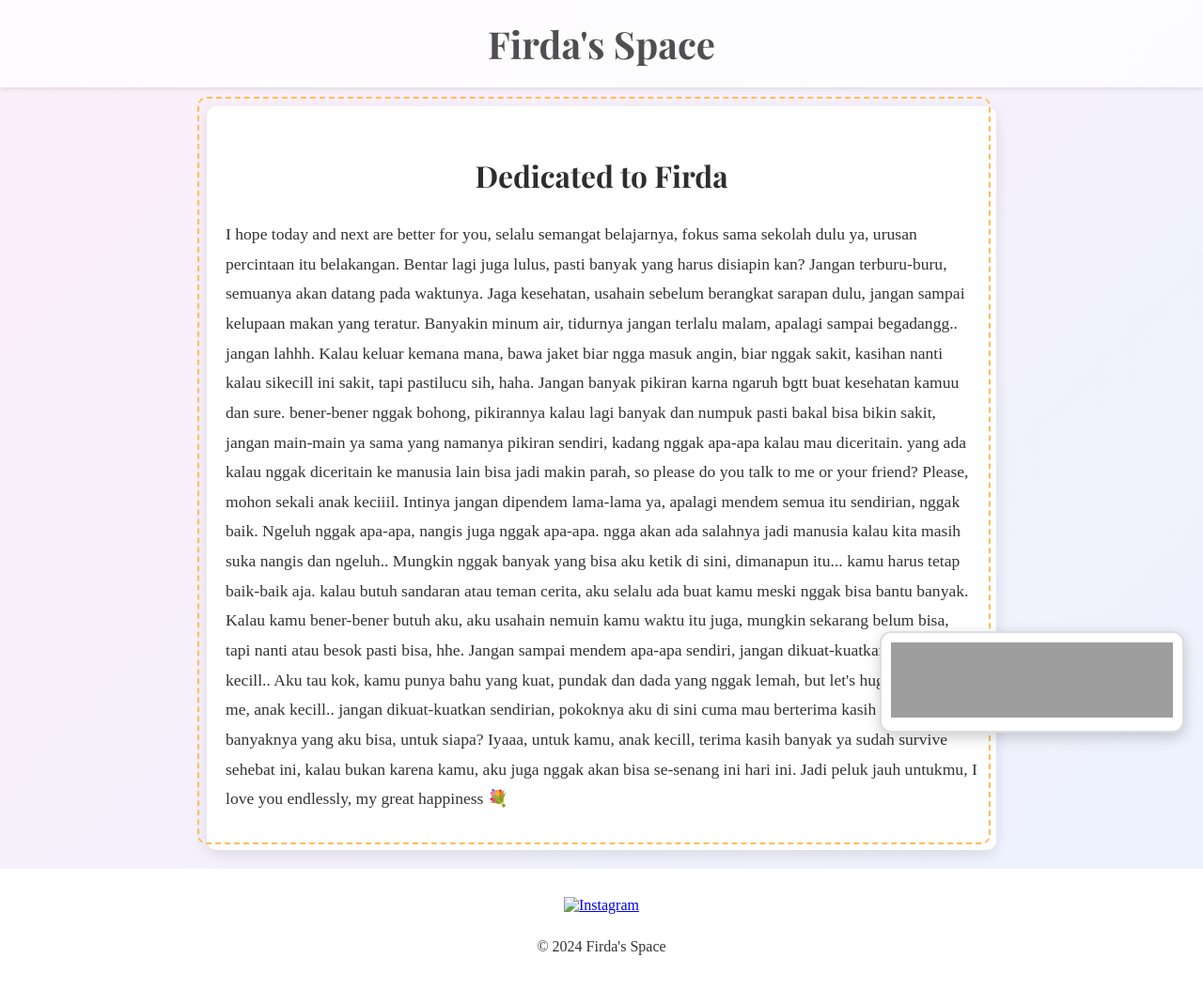
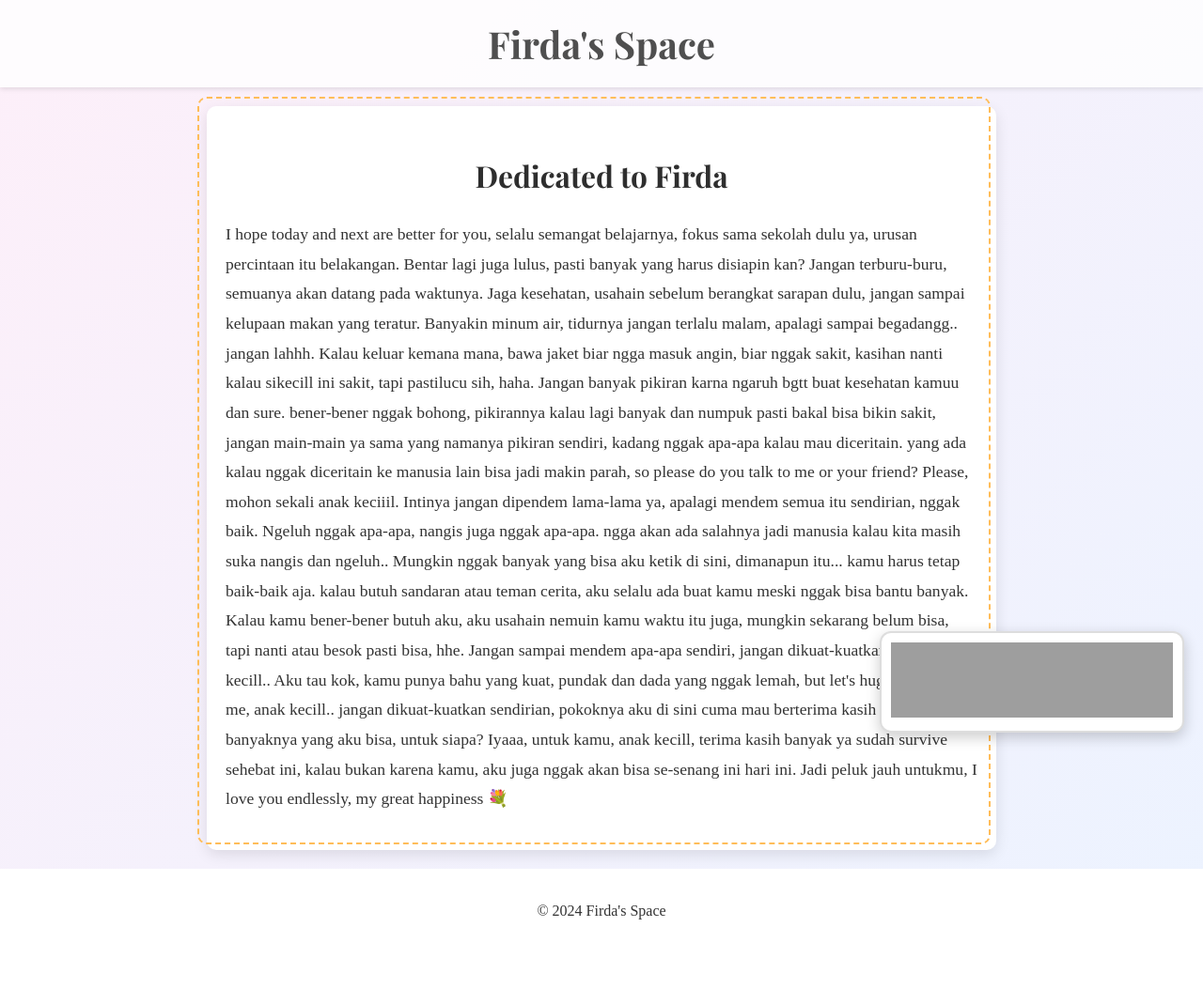
Before and after one commit to RezhaaaaaaRz/-, a plain HTML site: page index.html in a window 1280 px wide. Shown: the whole page at 94% size. After the commit the page ends 1015 px from the top, so only its background shows below. Drawn offline with nearby package versions, Linux system fonts and the light colour scheme; grey boxes are pictures that could not be loaded.

Commit message:
Update index.html

```diff
--- a/index.html
+++ b/index.html
@@ -46,8 +46,7 @@ Jadi peluk jauh untukmu, I love you endlessly, my great happiness 💐
   <!-- Footer Section -->
   <footer>
     <div class="social-media">
-      <a href="https://www.instagram.com/justfda/" target="_blank">
-        <img src="images/instagram-icon.svg" alt="Instagram" class="social-icon">
+       <a href="https://www.instagram.com/username/" target="_blank" class="social-link">
       </a>
     </div>
     <p>© 2024 Firda's Space</p>
```
